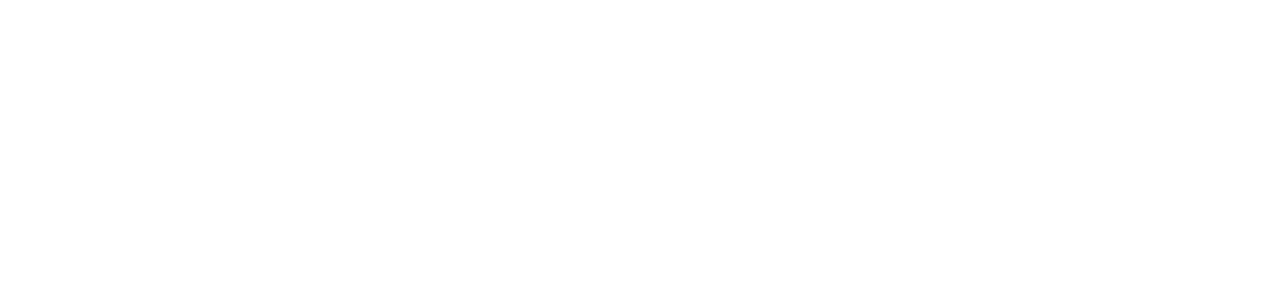
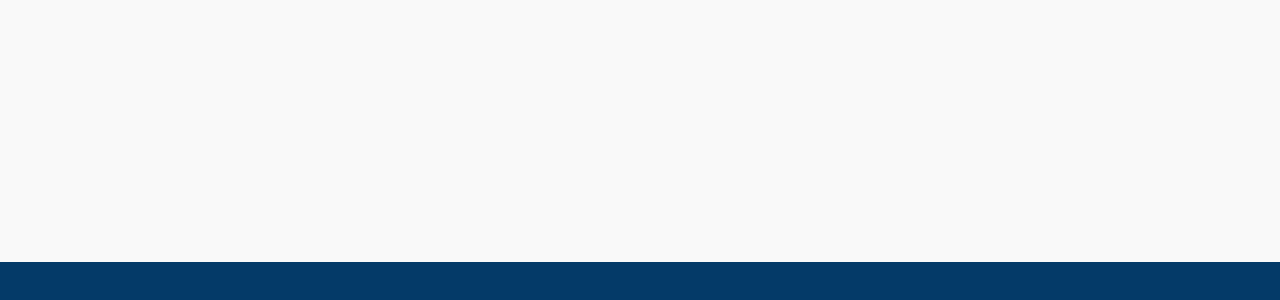
Before and after one commit to caiohenrqq/AcademicHub, a React (Vite) app: page /topicos in a window 1280 px wide. Shown: the part 490-790 px from the top of the page. Built offline with nearby package versions, Linux system fonts and the light colour scheme.

Commit message:
Adiciona sessão tópicos

```diff
--- a/src/App.tsx
+++ b/src/App.tsx
@@ -2,6 +2,7 @@
 import { IonReactRouter } from '@ionic/react-router';
 import { Redirect, Route } from 'react-router-dom';
 import Page from './pages/Page';
+import Topicos from './pages/Topicos';
 
 /* Core CSS required for Ionic components to work properly */
 import '@ionic/react/css/core.css';
@@ -47,6 +48,10 @@
             <Route path="/folder/:name" exact={true}>
               <Page />
             </Route>
+
+            <Route path="/topicos" exact={true}>
+              <Topicos />
+            </Route>
           </IonRouterOutlet>
         </IonSplitPane>
       </IonReactRouter>
--- a/src/pages/Page.css
+++ b/src/pages/Page.css
@@ -90,3 +90,10 @@
     color: var(--cor-branco);
     margin-right: 1rem;
 }
+
+/* sessão tópicos */
+
+.topicos-section {
+  background-color: #f9f9f9;
+  height: 94%;
+}
--- a/src/pages/Page.tsx
+++ b/src/pages/Page.tsx
@@ -6,15 +6,22 @@
   IonImg,
   IonContent,
   IonPage,
-  IonTitle,
 } from "@ionic/react";
 import usericon from "/usericon.svg";
 import passwordicon from "/passwordicon.svg";
 import loginicon from "/login.svg";
 import cadastraricon from "/cadastrar.svg"
 import "./Page.css";
+import { useHistory } from 'react-router-dom';
 
 const Page: React.FC = () => {
+
+  const history = useHistory();
+
+  const goToTopicos = () => {
+    history.push('/topicos');
+  };
+
   return (
     <IonPage>
       <IonContent fullscreen>
@@ -44,7 +51,7 @@
 
             <a className="esqueceu-senha" href="#">Esqueceu sua senha?</a>
 
-            <IonButton shape="round">
+            <IonButton onClick={goToTopicos} shape="round">
               Entrar
               <IonIcon slot="icon-only" icon={loginicon}></IonIcon>
             </IonButton>
--- /dev/null
+++ b/src/pages/Topicos.tsx
@@ -0,0 +1,20 @@
+import {
+    IonContent,
+    IonPage,
+  } from "@ionic/react";
+import "./Page.css";
+import { useHistory } from "react-router";
+
+  const Topicos: React.FC = () => {
+    return (
+      <IonPage>
+        <IonContent fullscreen>
+          <section className="topicos-section">
+
+          </section>
+        </IonContent>
+      </IonPage>
+    );
+  };
+
+  export default Topicos;
```
